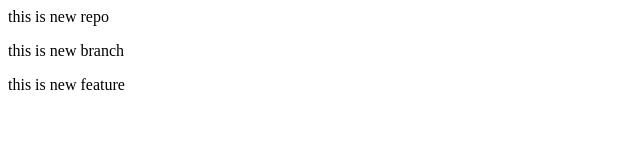
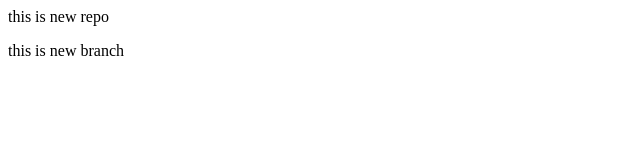
Before and after one commit to PritishBehera/LocalRepo, a plain HTML site: page index.html in a window 1280 px wide. Shown: the whole page, without its empty margins (0-640 px from the left). Drawn offline with Linux system fonts and the light colour scheme.

Commit message:
delete sec para

```diff
--- a/index.html
+++ b/index.html
@@ -1,3 +1,2 @@
 <p>this is new repo</p>
 <p>this is new branch</p>
-<p>this is new feature</p>
```
